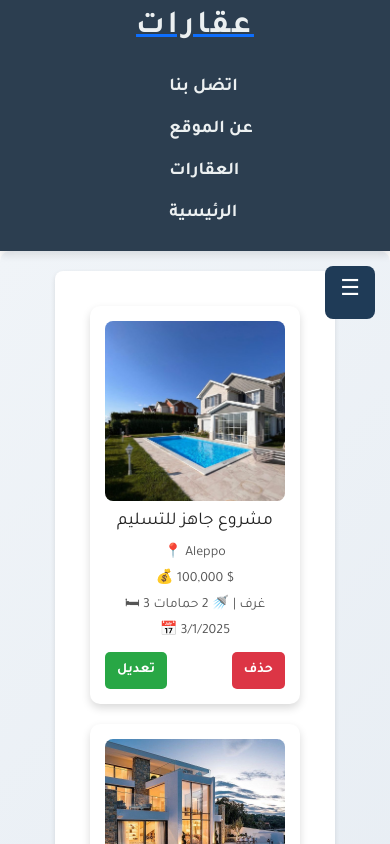
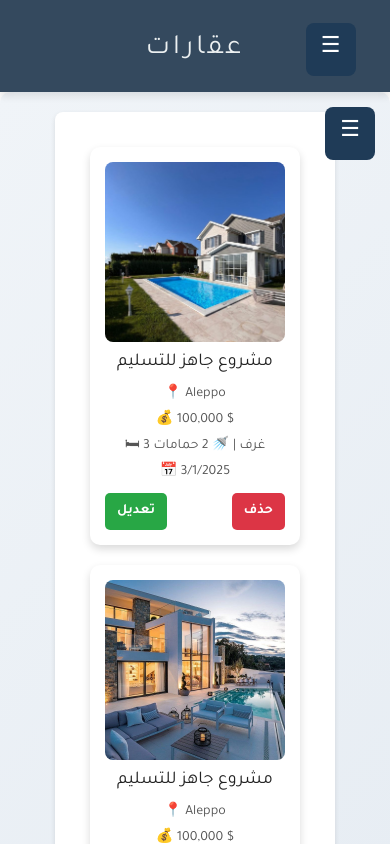
Before and after one commit to AhmadAlhjje/Real_Estate, a React (Vite) app: page /dashboard in a window 390 px wide. Shown: the top 844 px of the page. Built offline with nearby package versions, Linux system fonts and the light colour scheme.

Commit message:
Add Dashboard  and PropertyList Files

```diff
--- a/src/components/NavBar/NavBar.css
+++ b/src/components/NavBar/NavBar.css
@@ -21,12 +21,9 @@ body {
     box-shadow: 0 4px 8px rgba(0, 0, 0, 0.1);
     position: sticky;
     top: 0;
+    width: 100%;
     z-index: 1000;
-    transition: background-color 0.3s ease;
-}
-
-.navbar:hover {
-    background-color: #2c3e50;
+    transition: all 0.3s ease;
 }
 
 /* تنسيق الحاوية داخل الشريط العلوي */
@@ -40,13 +37,15 @@ body {
     position: relative;
 }
 
+/* تنسيق الشعار وزر القائمة معًا */
+.navbar-header {
+    display: flex;
+    align-items: center;
+    gap: 15px; /* مسافة بين الزر والشعار */
+}
+
 /* تنسيق الشعار */
 .navbar-logo {
-    position: absolute;
-    right: 10%;
-}
-
-.navbar-logo h1 {
     color: #ecf0f1;
     font-size: 32px;
     font-weight: 700;
@@ -54,9 +53,10 @@ body {
     letter-spacing: 3px;
     cursor: pointer;
     transition: color 0.3s ease;
+    text-decoration: none;
 }
 
-.navbar-logo h1:hover {
+.navbar-logo:hover {
     color: #3498db;
 }
 
@@ -86,13 +86,39 @@ body {
     border-bottom: 3px solid #3498db;
 }
 
-/* تأثير عند الضغط */
-.navbar-link:active {
-    transform: translateY(1px);
+/* زر القائمة في الشاشات الصغيرة */
+.menu-toggle {
+    display: none;
+    font-size: 28px;
+    background: none;
+    border: none;
+    color: #ecf0f1;
+    cursor: pointer;
+}
+
+/* محتوى إضافي لتعديل المسافة بين الشريط والمحتوى عند الفتح */
+.content-offset {
+    transition: height 0.3s ease;
+    height: 0;
+}
+
+.content-offset.expanded {
+    height: 200px; /* يزداد الارتفاع ليبعد المحتوى عن الشريط */
 }
 
 /* تصميم قائمة التنقل في الهواتف */
 @media (max-width: 768px) {
+    .menu-toggle {
+        display: block;
+    }
+
+    .navbar {
+        display: flex;
+        flex-direction: column;
+        align-items: center;
+        padding: 10px 0;
+    }
+
     .navbar-container {
         flex-direction: column;
         align-items: center;
@@ -100,17 +126,18 @@ body {
 
     .navbar-menu {
         flex-direction: column;
-        gap: 15px;
-        margin-top: 10px;
+        width: 100%;
+        text-align: center;
+        display: none;
+        transition: all 0.3s ease;
     }
 
-    .navbar-link {
-        font-size: 18px;
+    .navbar-menu.show {
+        display: flex;
     }
 
     .navbar-logo {
-        position: static;
-        text-align: center;
         margin-bottom: 10px;
+        margin-top: 25px;
     }
 }
--- a/src/components/NavBar/NavBar.jsx
+++ b/src/components/NavBar/NavBar.jsx
@@ -1,30 +1,45 @@
-import React from "react";
+import React, { useState } from "react";
 import { Link } from "react-router-dom";
 import "./NavBar.css";
 
 const NavBar = () => {
+  const [isOpen, setIsOpen] = useState(false);
+
   return (
-    <nav className="navbar">
+    <>
+      <nav className={`navbar ${isOpen ? "open" : ""}`}>
         <div className="navbar-container">
+          {/* الحاوية التي تجمع زر القائمة مع الشعار */}
+          <div className="navbar-header">
+            <button className="menu-toggle" onClick={() => setIsOpen(!isOpen)}>
+              ☰
+            </button>
             <Link to="/" className="navbar-logo">
               <h1>عقارات</h1>
             </Link>
-        <ul className="navbar-menu">
+          </div>
+
+          {/* قائمة التنقل */}
+          <ul className={`navbar-menu ${isOpen ? "show" : ""}`}>
             <li>
-            <Link to="/contact" className="navbar-link">اتضل بنا</Link>
+              <Link to="/contact" className="navbar-link" onClick={() => setIsOpen(false)}>اتصل بنا</Link>
             </li>
             <li>
-            <Link to="/about" className="navbar-link">عن الموقع</Link>
+              <Link to="/about" className="navbar-link" onClick={() => setIsOpen(false)}>عن الموقع</Link>
             </li>
             <li>
-            <Link to="/realEstate" className="navbar-link">العقارات </Link>
+              <Link to="/realEstate" className="navbar-link" onClick={() => setIsOpen(false)}>العقارات</Link>
             </li>
             <li>
-            <Link to="/" className="navbar-link">الرئيسية </Link>
+              <Link to="/" className="navbar-link" onClick={() => setIsOpen(false)}>الرئيسية</Link>
             </li>
           </ul>
         </div>
       </nav>
+
+      {/* لتعديل المسافة بين الشريط والمحتوى عند فتح القائمة */}
+      <div className={`content-offset ${isOpen ? "expanded" : ""}`}></div>
+    </>
   );
 };
 
```
Lines whose indentation alone changed are shown as unchanged.
